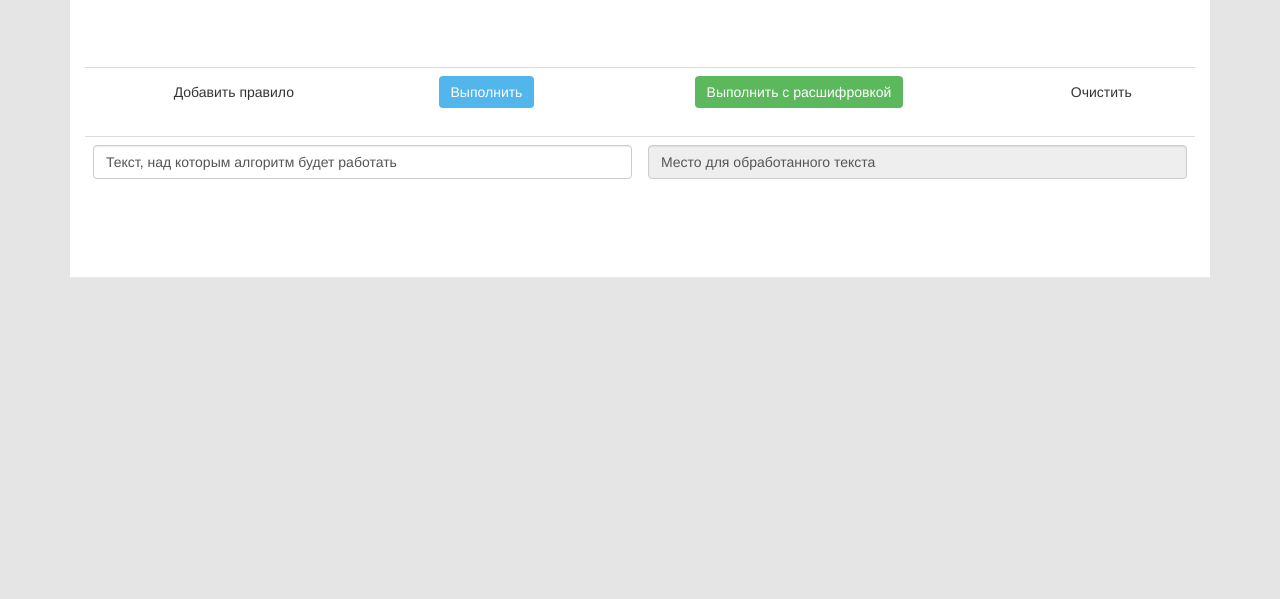
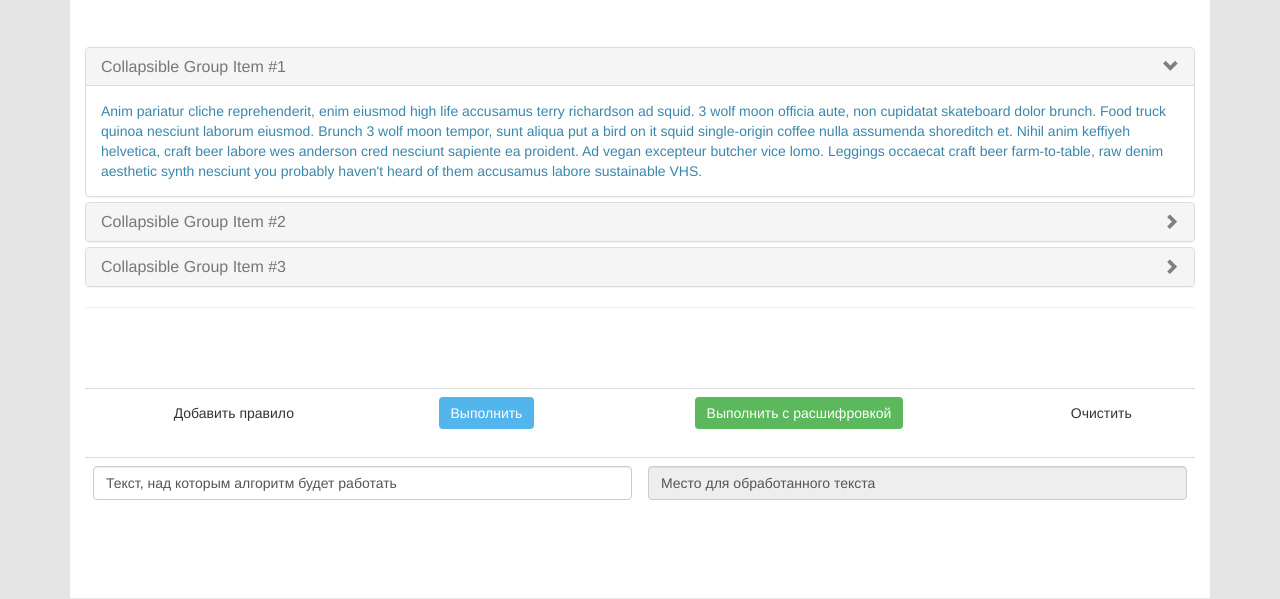
Before and after one commit to SPC-project/InvOpps, a plain HTML site: page pages/mna.html in a window 1280 px wide. Shown: the part 306-905 px from the top of the page. Before the commit the page ends 800 px from the top, so only its background shows below. Drawn offline with nearby package versions, Linux system fonts and the light colour scheme; files whose address does not match are found by name.

Commit message:
MNA: add placeholders for description

```diff
--- /dev/null
+++ b/css/folding.css
@@ -0,0 +1,9 @@
+.panel-heading a:after {
+    font-family:'Glyphicons Halflings';
+    content:"\e114";
+    float: right;
+    color: grey;
+}
+.panel-heading a.collapsed:after {
+    content:"\e080";
+}
--- a/js/mna.js
+++ b/js/mna.js
@@ -105,6 +105,11 @@ function mna(need_log){
 	var substitution = null;
 
 	clean_rules("log");
+	if( need_log ){
+		log_row = log.insertRow();
+		searhed_keys = log_row.insertCell(0); searhed_keys.innerHTML = "Подстановки";
+		substitution = log_row.insertCell(1); substitution.innerHTML = "Выполненные замены"
+	}
 
 	while( keep_subst ){
 		keep_subst = false;
--- a/pages/mna.html
+++ b/pages/mna.html
@@ -11,6 +11,7 @@
 	<link href="../css/bootstrap.min.css" rel="stylesheet">
    <link href="../css/font-awesome.min.css" rel="stylesheet">
    <link href="../css/main.css" rel="stylesheet">
+   <link href="../css/folding.css" rel="stylesheet">
 
     <!-- HTML5 shim and Respond.js for IE8 support of HTML5 elements and media queries -->
     <!-- WARNING: Respond.js doesn't work if you view the page via file:// -->
@@ -44,10 +45,12 @@
     </header>
 	<section id="main-slider-calc">
 	</section>
+
 <section id="calculations">
 <div class="container">
 <div class="box first">
 <div class="row">
+
 	<div class="center">
 		<h2>Марковские нормальные алгоритмы</h2>
 		<p class="lead"></p>
@@ -57,7 +60,43 @@
 		  <h1>Марковские нормальные алгоритмы</h1>
 	  </div-->
 
-	 <table class="table row table-hover table-condensed text-center" id="MNA_scheme">
+	<div class="panel-group" id="accordion">
+		<div class="panel panel-default" id="panel1">
+			<div class="panel-heading">
+				<h4 class="panel-title">
+					<a data-toggle="collapse" data-target="#collapseOne" href="#collapseOne">Collapsible Group Item #1</a>
+				</h4>
+			</div>
+			<div id="collapseOne" class="panel-collapse collapse in">
+            <div class="panel-body text-info">Anim pariatur cliche reprehenderit, enim eiusmod high life accusamus terry richardson ad squid. 3 wolf moon officia aute, non cupidatat skateboard dolor brunch. Food truck quinoa nesciunt laborum eiusmod. Brunch 3 wolf moon tempor, sunt aliqua put a bird on it squid single-origin coffee nulla assumenda shoreditch et. Nihil anim keffiyeh helvetica, craft beer labore wes anderson cred nesciunt sapiente ea proident. Ad vegan excepteur butcher vice lomo. Leggings occaecat craft beer farm-to-table, raw denim aesthetic synth nesciunt you probably haven't heard of them accusamus labore sustainable VHS.</div>
+			</div>
+		</div>
+		<div class="panel panel-default text-info" id="panel2">
+			<div class="panel-heading">
+				<h4 class="panel-title">
+					<a data-toggle="collapse" data-target="#collapseTwo" href="#collapseTwo" class="collapsed">Collapsible Group Item #2</a>
+				</h4>
+			</div>
+			<div id="collapseTwo" class="panel-collapse collapse">
+				<div class="panel-body">Anim pariatur cliche reprehenderit, enim eiusmod high life accusamus terry richardson ad squid. 3 wolf moon officia aute, non cupidatat skateboard dolor brunch. Food truck quinoa nesciunt laborum eiusmod. Brunch 3 wolf moon tempor, sunt aliqua put a bird on it squid single-origin coffee nulla assumenda shoreditch et. Nihil anim keffiyeh helvetica, craft beer labore wes anderson cred nesciunt sapiente ea proident. Ad vegan excepteur butcher vice lomo. Leggings occaecat craft beer farm-to-table, raw denim aesthetic synth nesciunt you probably haven't heard of them accusamus labore sustainable VHS.</div>
+			</div>
+		</div>
+		<div class="panel panel-default" id="panel3">
+			<div class="panel-heading">
+				<h4 class="panel-title">
+					<a data-toggle="collapse" data-target="#collapseThree" href="#collapseThree" class="collapsed">Collapsible Group Item #3</a>
+				</h4>
+			</div>
+			<div id="collapseThree" class="panel-collapse collapse">
+            <div class="panel-body">Anim pariatur cliche reprehenderit, enim eiusmod high life accusamus terry richardson ad squid. 3 wolf moon officia aute, non cupidatat skateboard dolor brunch. Food truck quinoa nesciunt laborum eiusmod. Brunch 3 wolf moon tempor, sunt aliqua put a bird on it squid single-origin coffee nulla assumenda shoreditch et. Nihil anim keffiyeh helvetica, craft beer labore wes anderson cred nesciunt sapiente ea proident. Ad vegan excepteur butcher vice lomo. Leggings occaecat craft beer farm-to-table, raw denim aesthetic synth nesciunt you probably haven't heard of them accusamus labore sustainable VHS.</div>
+			</div>
+		</div>
+	</div>
+	<hr>
+
+	<br>
+	<br>
+	 <table class="table table-hover table-condensed text-center" id="MNA_scheme">
 	 </table>
 	 <table class="table text-center" id="MNA_control_elements">
 		<tr>
@@ -70,7 +109,7 @@
 	 <table class="table text-center">
 		 <tr>
 			<td><input id="coded_text" type="text" class="form-control" onclick="this.select()" value="Текст, над которым алгоритм будет работать" /></td>
-			<td><input id="decoded_text" data-toggle="tooltip" title="Подсказка по количество символов" type="text" class="form-control" disabled value="Место для обработанного текста"/></td>
+			<td><input id="decoded_text" data-toggle="tooltip" title="Подсказка по количеству символов" type="text" class="form-control" disabled value="Место для обработанного текста"/></td>
 		</tr>
 	 </table>
 	 <div class="container"><table class="table text-center table-bordered" id="log"></table></div>
@@ -79,6 +118,7 @@
 </div>
 </div>
 </section>
+
     <script src="../js/mna.js"></script>
 	<!-- jQuery (necessary for Bootstrap's JavaScript plugins) -->
 	<script src="https://ajax.googleapis.com/ajax/libs/jquery/1.11.3/jquery.min.js"></script>
```
Lines whose indentation alone changed are shown as unchanged.
